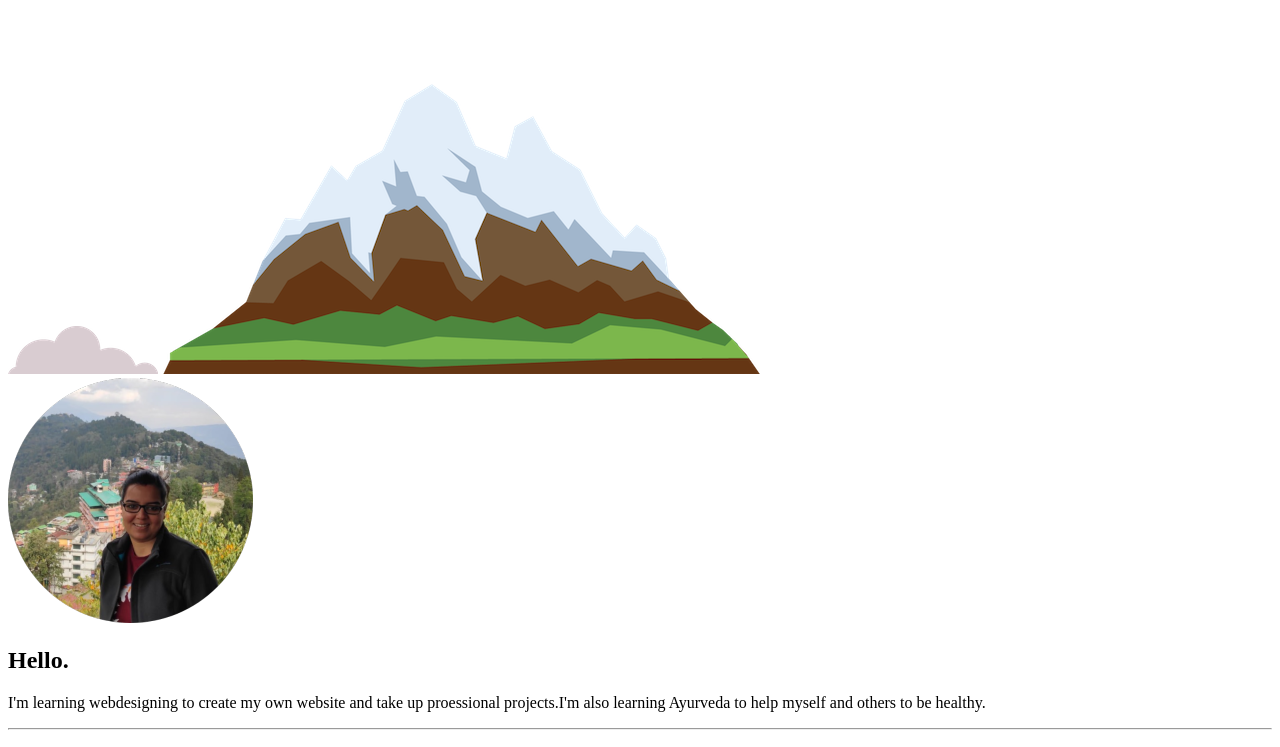
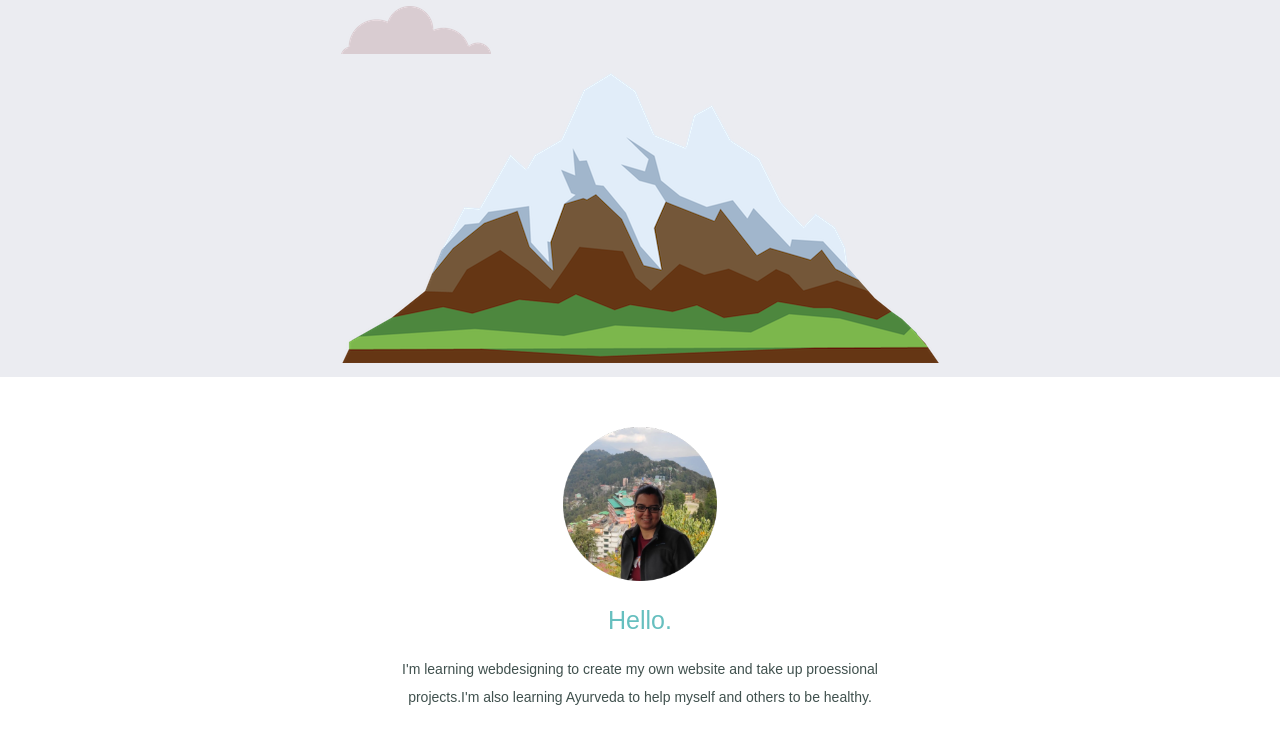
Before and after one commit to baghelruchi/NewSkills, a plain HTML site: page index.html in a window 1280 px wide. Shown: the part 170-917 px from the top of the page. Drawn offline with Linux system fonts and the light colour scheme; files that its build step writes are made by us from their sources; the site is published under a folder, as on GitHub Pages, so addresses that start at the root find nothing; a web font is replaced by a local one.

Commit message:
Update index.html

```diff
--- a/index.html
+++ b/index.html
@@ -3,7 +3,7 @@
   <head>
     <meta charset="utf-8">
     <title>Ruchi Baghel</title>
-    <link rel="stylesheet" href="/Styles.css">
+    <link rel="stylesheet" href="Styles.css">
     <link rel="icon" href="favicon.ico">
     <link href="https://fonts.googleapis.com/css2?family=Meddon&family=Oswald:wght@200&family=Sacramento&display=swap" rel="stylesheet">
   </head>
```
